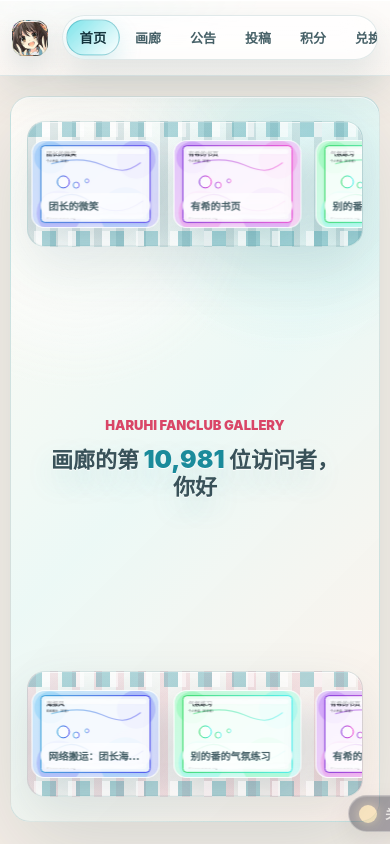
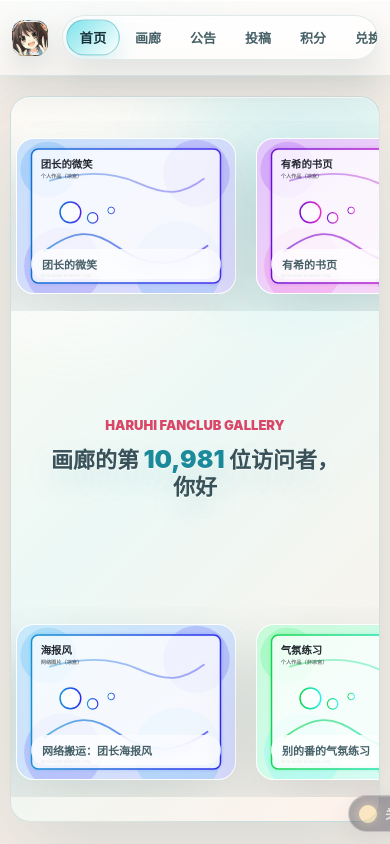
Before and after one commit to Haruhi-Labs/haruhifanclub-website, a Vue app in the folder apps/art/: page / in a window 390 px wide. Built offline with nearby package versions, Linux system fonts and the light colour scheme.

Commit message:
feat(art): 放大主页开灯图片轨道

```diff
--- a/apps/art/src/views/HomeView.vue
+++ b/apps/art/src/views/HomeView.vue
@@ -308,7 +308,7 @@ const SHIFT_MAX_VELOCITY = 1.25
 const SHIFT_INERTIA_DECAY = 0.94
 const SHIFT_STOP_VELOCITY = 0.012
 const LIGHT_GEAR_COPY_COUNT = 4
-const LIGHT_GEAR_TILE_STEP = 176
+const LIGHT_GEAR_TILE_STEP = 344
 const LIGHT_GEAR_MAX_VELOCITY = 1.8
 const LIGHT_GEAR_INERTIA_DECAY = 0.92
 const LIGHT_GEAR_STOP_VELOCITY = 0.018
@@ -1075,15 +1075,16 @@ const stageStyle = {
 }
 
 .art-home .home-lights-on-ui {
+  --light-home-pad: clamp(28px, 4.5vw, 64px);
   position: relative;
   min-height: calc(100dvh - 136px);
   overflow: hidden;
   display: grid;
-  grid-template-rows: minmax(148px, 1fr) auto minmax(148px, 1fr);
+  grid-template-rows: minmax(260px, 1fr) auto minmax(260px, 1fr);
   align-items: center;
   justify-items: center;
   gap: clamp(16px, 3vw, 30px);
-  padding: clamp(28px, 4.5vw, 64px);
+  padding: var(--light-home-pad);
   border: 1px solid rgba(42, 110, 116, 0.16);
   border-radius: 28px;
   background:
@@ -1101,18 +1102,14 @@ const stageStyle = {
 }
 
 .art-home .light-gear {
-  width: min(1160px, 100%);
-  height: clamp(142px, 18dvh, 190px);
+  width: calc(100% + var(--light-home-pad) + var(--light-home-pad));
+  height: clamp(260px, 32dvh, 380px);
+  margin-inline: calc(0px - var(--light-home-pad));
   overflow: hidden;
-  border: 1px solid rgba(42, 110, 116, 0.16);
-  border-radius: 24px;
-  background:
-    repeating-linear-gradient(90deg, rgba(25, 90, 104, 0.12) 0 8px, transparent 8px 22px),
-    linear-gradient(135deg, rgba(255, 255, 255, 0.48), rgba(235, 250, 248, 0.34));
-  box-shadow:
-    0 20px 54px rgba(26, 71, 80, 0.12),
-    inset 0 1px 0 rgba(255, 255, 255, 0.72),
-    inset 0 -1px 0 rgba(42, 110, 116, 0.08);
+  border: 0;
+  border-radius: 0;
+  background: transparent;
+  box-shadow: none;
   cursor: grab;
   touch-action: none;
   user-select: none;
@@ -1124,7 +1121,7 @@ const stageStyle = {
 
 .art-home .light-gear::before,
 .art-home .light-gear::after {
-  content: "";
+  content: none;
   position: absolute;
   left: 0;
   right: 0;
@@ -1152,34 +1149,35 @@ const stageStyle = {
 
 .art-home .light-gear__belt {
   position: absolute;
-  top: 22px;
+  top: 50%;
   left: 0;
   display: flex;
   align-items: center;
-  gap: 18px;
+  gap: 28px;
   width: max-content;
-  height: calc(100% - 44px);
+  height: 236px;
   will-change: transform;
   transform-style: preserve-3d;
+  margin-top: -118px;
 }
 
 .art-home .light-gear__tile {
   position: relative;
-  flex: 0 0 158px;
-  width: 158px;
-  height: 118px;
+  flex: 0 0 316px;
+  width: 316px;
+  height: 236px;
   margin: 0;
   overflow: hidden;
   border: 1px solid rgba(255, 255, 255, 0.72);
-  border-radius: 16px;
+  border-radius: 22px;
   background: rgba(255, 255, 255, 0.7);
-  box-shadow: 0 14px 34px rgba(26, 71, 80, 0.16), inset 0 1px 0 rgba(255, 255, 255, 0.78);
+  box-shadow: 0 24px 58px rgba(26, 71, 80, 0.18), inset 0 1px 0 rgba(255, 255, 255, 0.78);
   transform: translateZ(0);
 }
 
 .art-home .light-gear__tile::before,
 .art-home .light-gear__tile::after {
-  content: "";
+  content: none;
   position: absolute;
   left: 12px;
   right: 12px;
@@ -1208,16 +1206,16 @@ const stageStyle = {
 
 .art-home .light-gear__tile figcaption {
   position: absolute;
-  left: 8px;
-  right: 8px;
-  bottom: 9px;
+  left: 14px;
+  right: 14px;
+  bottom: 14px;
   z-index: 3;
   overflow: hidden;
-  padding: 5px 8px;
+  padding: 7px 11px;
   border-radius: 999px;
   background: rgba(255, 255, 255, 0.72);
   color: rgba(18, 51, 60, 0.78);
-  font-size: 11px;
+  font-size: 13px;
   font-weight: 950;
   text-overflow: ellipsis;
   white-space: nowrap;
@@ -1225,9 +1223,7 @@ const stageStyle = {
 }
 
 .art-home .light-gear--bottom {
-  background:
-    repeating-linear-gradient(90deg, rgba(217, 70, 103, 0.12) 0 8px, transparent 8px 22px),
-    linear-gradient(135deg, rgba(255, 255, 255, 0.42), rgba(255, 240, 244, 0.3));
+  background: transparent;
 }
 
 .art-home .day-hero-panel {
@@ -3032,32 +3028,33 @@ const stageStyle = {
 
   .art-home .home-lights-on-ui {
     min-height: calc(100dvh - 118px);
-    grid-template-rows: 126px auto 126px;
+    --light-home-pad: 16px;
+    grid-template-rows: 190px auto 190px;
     gap: 18px;
-    padding: 24px 16px;
+    padding: 24px var(--light-home-pad);
     border-radius: 20px;
   }
 
   .art-home .light-gear {
-    height: 126px;
+    height: 190px;
+  }
+
+  .art-home .light-gear__belt {
+    top: 50%;
+    gap: 20px;
+    height: 156px;
+    margin-top: -78px;
+  }
+
+  .art-home .light-gear__tile {
+    flex-basis: 220px;
+    width: 220px;
+    height: 156px;
     border-radius: 18px;
   }
 
-  .art-home .light-gear__belt {
-    top: 18px;
-    gap: 14px;
-    height: calc(100% - 36px);
-  }
-
-  .art-home .light-gear__tile {
-    flex-basis: 128px;
-    width: 128px;
-    height: 88px;
-    border-radius: 13px;
-  }
-
   .art-home .light-gear__tile figcaption {
-    font-size: 10px;
+    font-size: 11px;
   }
 
   .art-home .day-hero-panel {
```
